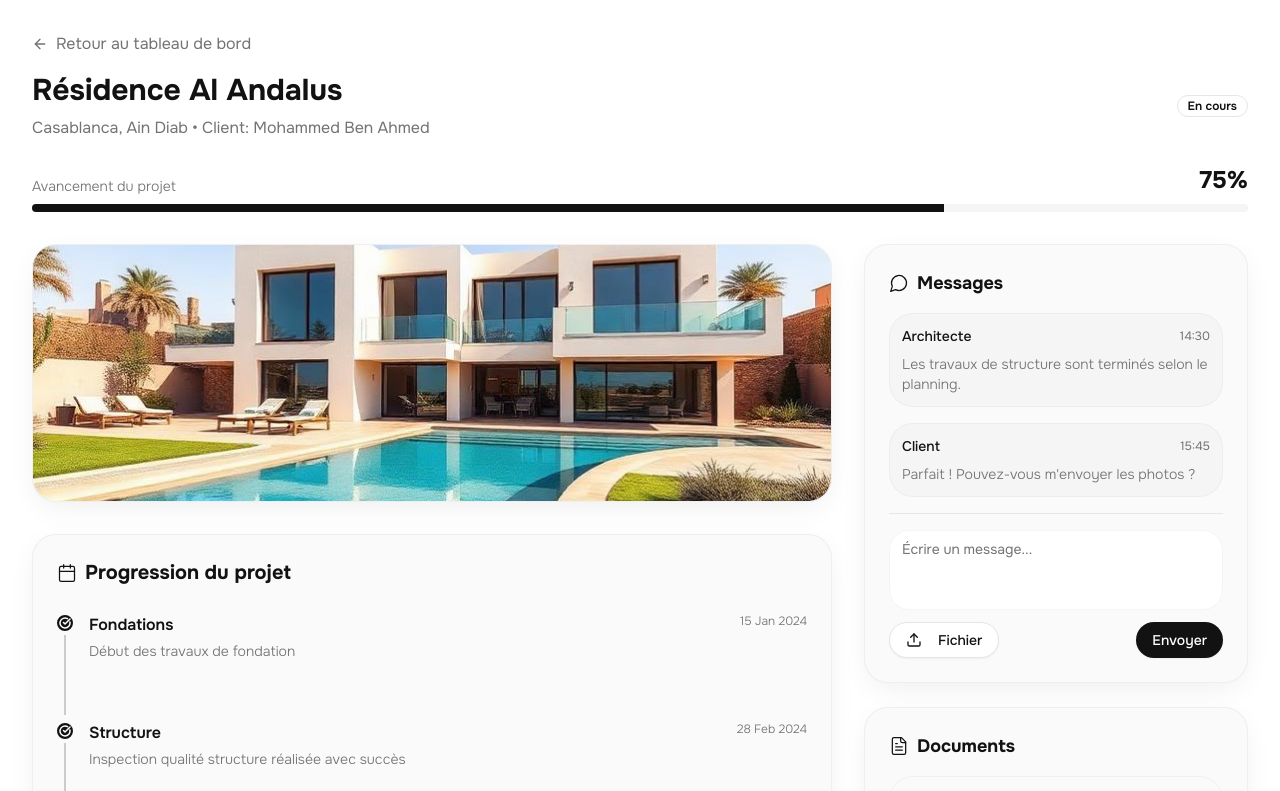
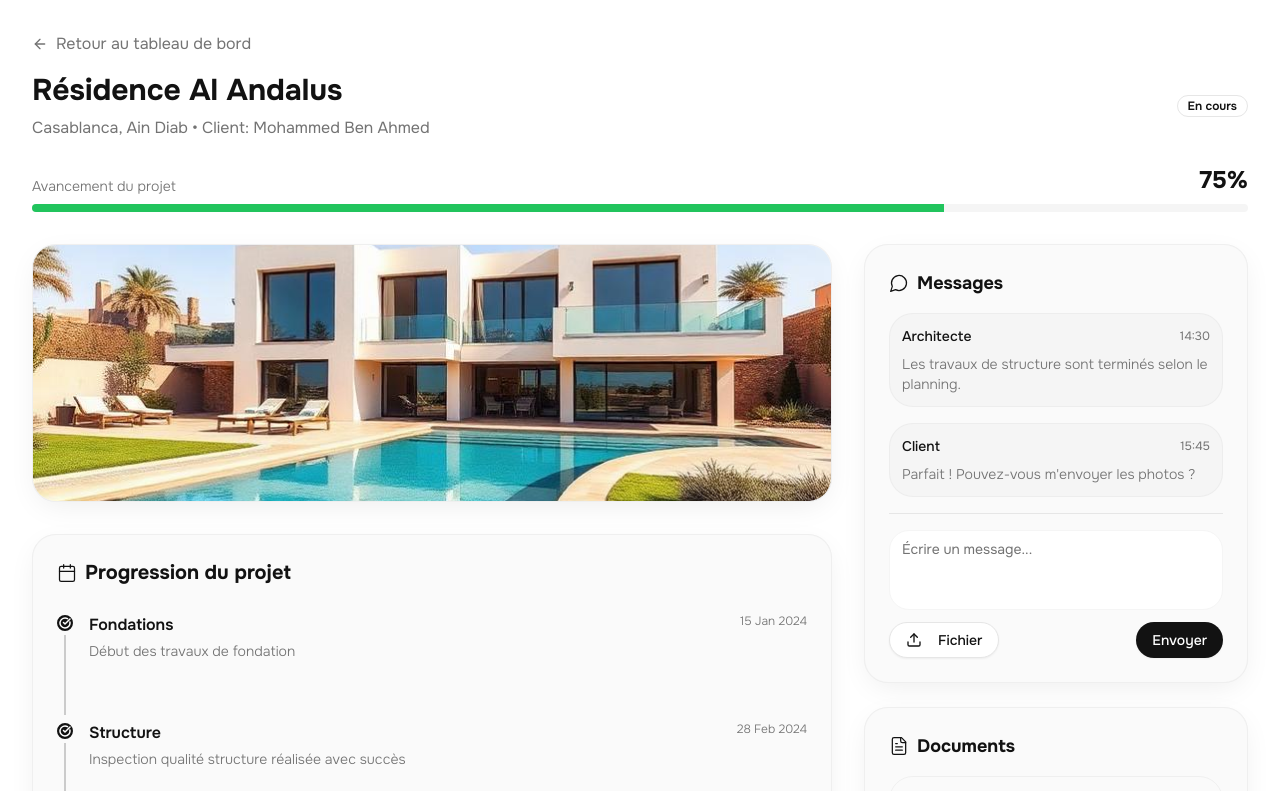
Before and after one commit to davidamelekhh/remix-of-aurapro, a React (Vite) app: page /project/1 in a window 1280 px wide. Shown: the top 791 px of the page. Built offline with nearby package versions, Linux system fonts and the light colour scheme.

Commit message:
Change progress bars to green

```diff
--- a/src/components/ui/progress.tsx
+++ b/src/components/ui/progress.tsx
@@ -16,7 +16,7 @@ const Progress = React.forwardRef<
     {...props}
   >
     <ProgressPrimitive.Indicator
-      className="h-full w-full flex-1 bg-foreground transition-all"
+      className="h-full w-full flex-1 bg-success transition-all"
       style={{ transform: `translateX(-${100 - (value || 0)}%)` }}
     />
   </ProgressPrimitive.Root>
```
